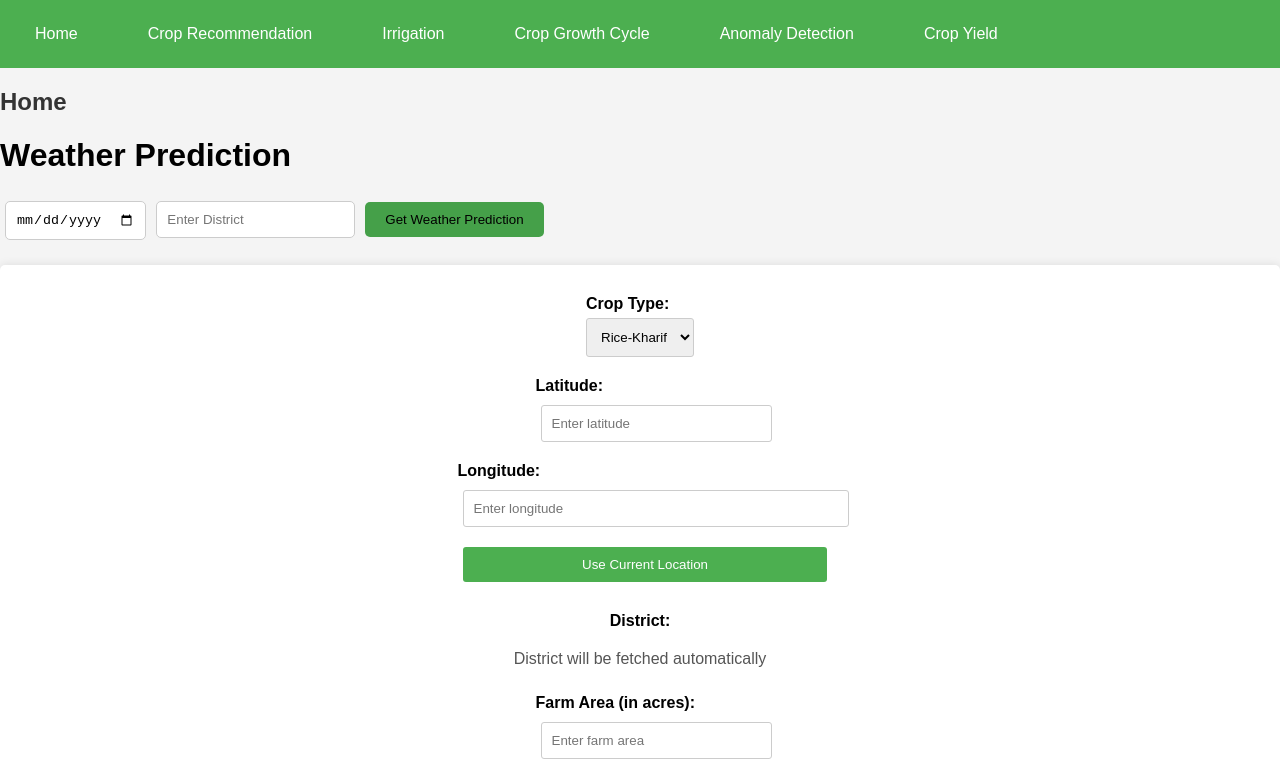
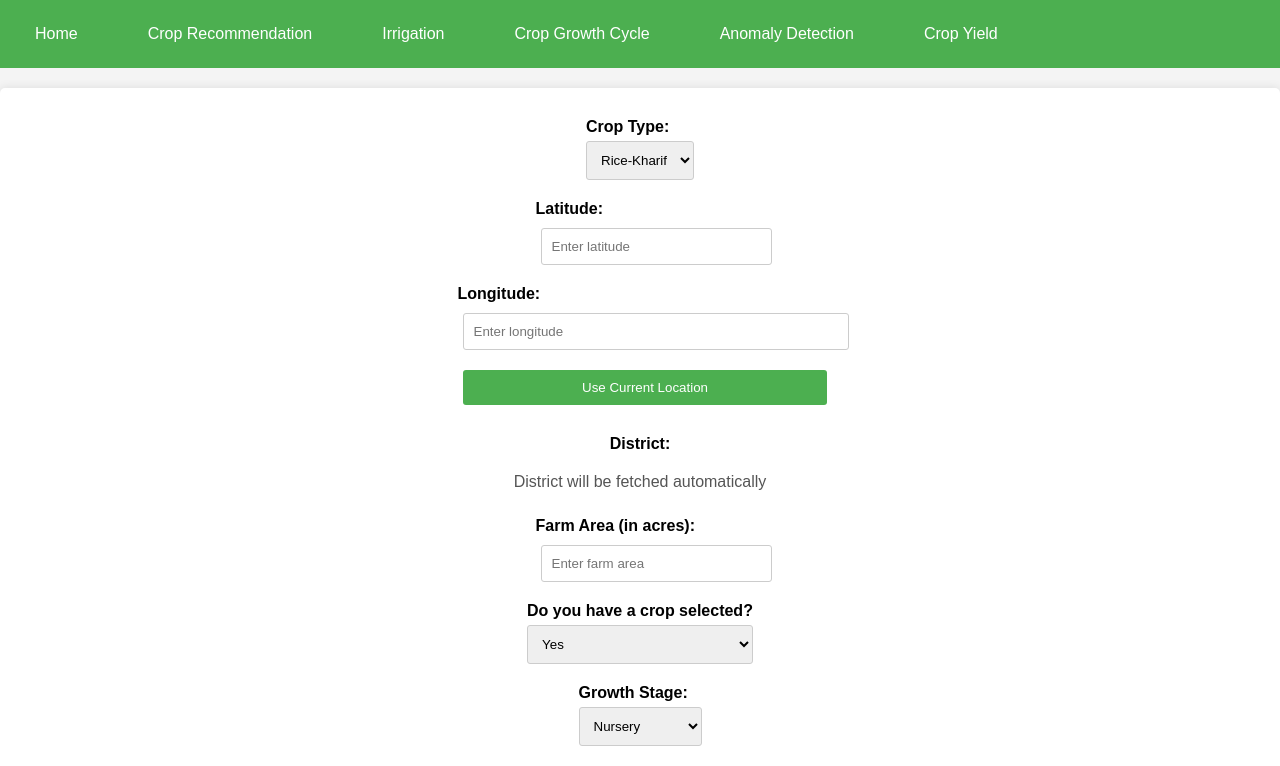
Before and after one commit to Pramathi-V/capstone-phase-2, a React (Create React App) app: page / in a window 1280 px wide. Shown: the top 766 px of the page. Built offline with nearby package versions, Linux system fonts and the light colour scheme.

Commit message:
Weather Prediction in home removed

```diff
--- a/src/Home.js
+++ b/src/Home.js
@@ -37,23 +37,6 @@ const Home = () => {
 
   const BASE_URL = "http://localhost:5006"; // Main server URL
   const WEATHER_URL = "http://localhost:5001"; // Weather prediction server URL
-
-  const getWeatherPrediction = async () => {
-    setError(null);
-    try {
-      const response = await axios.post(`${WEATHER_URL}/predict`, {
-        date,
-        district,
-      });
-      setWeatherPrediction(response.data);
-    } catch (err) {
-      if (err.response) {
-        setError(err.response.data.error);
-      } else {
-        setError("An unexpected error occurred.");
-      }
-    }
-  };
 
   const handleSubmit = async (e) => {
     e.preventDefault();
@@ -131,39 +114,6 @@ const Home = () => {
 
   return (
     <div>
-      <h2>Home</h2>
-
-      {/* Weather Prediction Section */}
-      <div>
-        <h1>Weather Prediction</h1>
-        <input
-          type="date"
-          value={date}
-          onChange={(e) => setDate(e.target.value)}
-          required
-        />
-        <input
-          type="text"
-          value={district}
-          onChange={(e) => setDistrict(e.target.value)}
-          placeholder="Enter District"
-          required
-        />
-        <button onClick={getWeatherPrediction}>Get Weather Prediction</button>
-        {error && <p style={{ color: "red" }}>{error}</p>}
-        {weatherPrediction && (
-          <div>
-            <h2>
-              Prediction for {weatherPrediction.district} on{" "}
-              {weatherPrediction.date}:
-            </h2>
-            <p>
-              Predicted Rain: {weatherPrediction.predicted_rain.toFixed(2)} mm
-            </p>
-          </div>
-        )}
-      </div>
-
       {/* Main Form Section */}
       <form onSubmit={handleSubmit}>
         <div>
```
